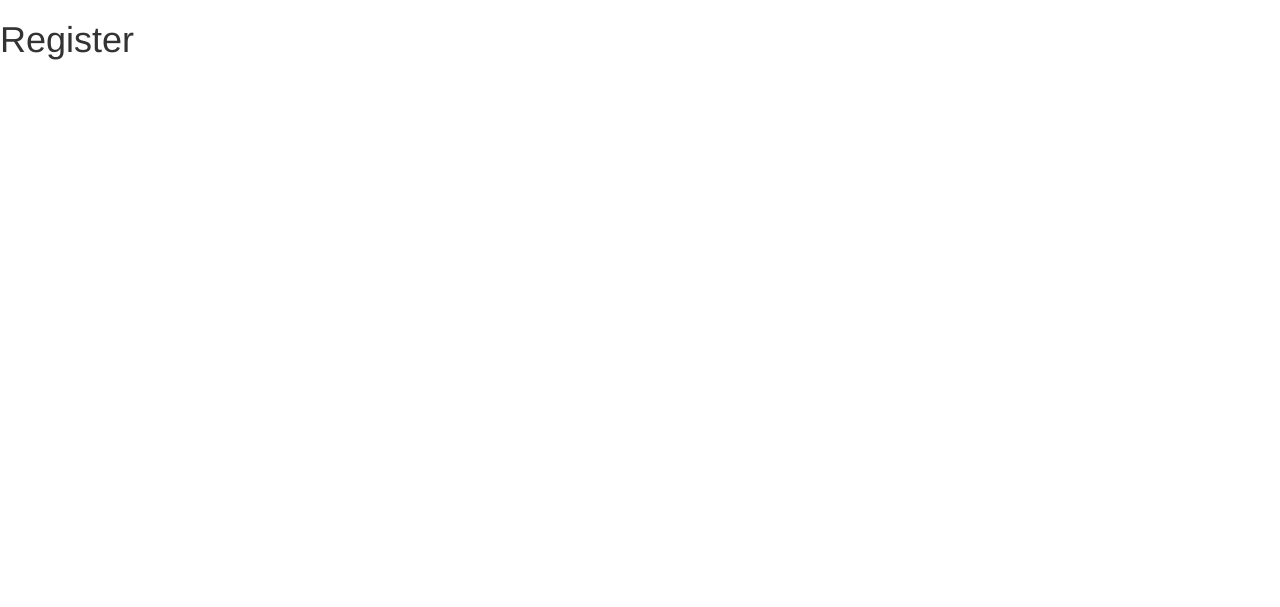
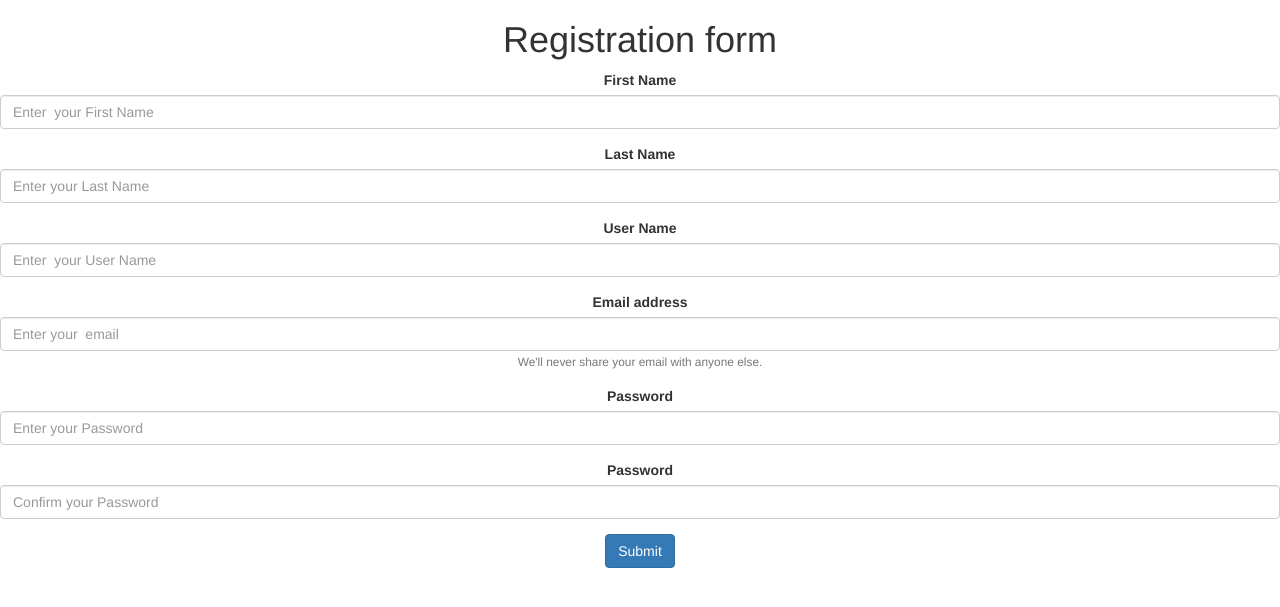
Before and after one commit to AlexGorSvami/Blog_by_flask, a Flask app: page /register/ in a window 1280 px wide. Before the commit the part shown is almost empty. Shown: the top 607 px of the page. Run offline with Flask 3, Linux system fonts and the light colour scheme; some libraries are stand-ins or nearby versions.

Commit message:
Created registration functional

```diff
--- a/app.py
+++ b/app.py
@@ -1,10 +1,20 @@
-from flask import Flask, render_template
+from flask import Flask, render_template, flash, session, request, redirect
 from flask_bootstrap import Bootstrap
+import  yaml, os
+from flask_mysqldb import MySQL
+from werkzeug.security import generate_password_hash, check_password_hash
 
 app = Flask(__name__)
 Bootstrap(app)
 
-@app.route('/')
+db = yaml.full_load(open('db.yaml'))
+app.config['MYSQL_HOST'] = db['mysql_host']
+app.config['MYSQL_USER'] = db['mysql_user']
+app.config['MYSQL_PASSWORD'] = db['mysql_password']
+app.config['MYSQL_DB'] = db['mysql_db']
+app.config['MYSQL_CURSORCLASS'] = 'DictCursor'
+app.config['SECRET_KEY'] = os.urandom(24)
+mysql = MySQL(app)
 def index():
     return render_template('index.html')
 
@@ -39,8 +49,21 @@ def edit_blog(id):
 def delete_blog(id):
     return 'Deleted successfully'
 
-@app.route('/register/',  methods=['POST', 'GET'])
+@app.route('/register/',  methods=['GET',  'POST'])
 def register():
+    if request.method == 'POST':
+        user_inform = request.form
+        if user_inform['password'] != user_inform['confirmPassword']:
+            flash("Passwords don't match! Try again!", 'danger')
+            return render_template('register.html')
+        cursor = mysql.connection.cursor()
+        cursor.execute("INSERT INTO user(first_name, last_name, username, email, password) VALUES (%s, %s, %s, %s, %s)",
+        (user_inform['firstname'], user_inform['lastname'], user_inform['username'], user_inform['email'],
+        generate_password_hash(user_inform['password'])))
+        mysql.connection.commit()
+        cursor.close()
+        flash('Registration successful! Please enter your login!', 'success')
+        return redirect('/login/')
     return render_template('register.html')
 
 
--- /dev/null
+++ b/db.yaml
@@ -0,0 +1,4 @@
+mysql_host: 'localhost'
+mysql_user: 'root'
+mysql_password: '124012'
+mysql_db: 'blog_db'
--- a/requirements.txt
+++ b/requirements.txt
@@ -14,3 +14,5 @@ setuptools       65.5.1
 visitor          0.1.3
 Werkzeug         2.3.6
 wheel            0.38.4
+
+Flask~=2.3.2
--- a/templates/base.html
+++ b/templates/base.html
@@ -5,6 +5,15 @@ Blog
 {% endblock %}
 
 {% block content %}
-    {% block sub_content %}
-    {% endblock %}
+{% with messages = get_flashed_messages(with_categories=true)%}
+{% if messages %}
+<ul>
+    {% for category, message in messages %}
+    <li class="alert alert-{{ category }}">{{ message}}</li>
+    {% endfor %}
+</ul>
+{% endif %}
+{% endwith%}
+{% block sub_content %}
 {% endblock %}
+{% endblock %}
--- a/templates/register.html
+++ b/templates/register.html
@@ -1,4 +1,36 @@
 {% extends 'base.html' %}
 {% block sub_content %}
-<h1>Register</h1>
-{% endblock %}
+<div class="text-center">
+    <h1>Registration form</h1>
+
+    <form method="POST">
+        <div class="form-group">
+            <label for="firstname">First Name</label>
+            <input type="text" class="form-control" id="firstname" name="firstname" placeholder="Enter  your First Name">
+        </div>
+        <div class="form-group">
+            <label for="lastname">Last Name</label>
+            <input type="text" class="form-control" id="lastname" name="lastname" placeholder="Enter your Last Name">
+        </div>
+        <div class="form-group">
+            <label for="username">User Name</label>
+            <input type="text" class="form-control" id="username" name="username" placeholder="Enter  your User Name">
+        </div>
+        <div class="form-group">
+            <label for="email">Email address</label>
+            <input type="email" class="form-control" id="email" name="email" aria-describedby="emailHelp"
+                   placeholder="Enter your  email">
+            <small id="emailHelp" class="form-text text-muted">We'll never share your email with anyone else.</small>
+        </div>
+        <div class="form-group">
+            <label for="Password">Password</label>
+            <input type="password" class="form-control" id="password" name="password" placeholder="Enter your Password">
+        </div>
+             <div class="form-group">
+            <label for="confirmPassword">Password</label>
+            <input type="password" class="form-control" id="confirmPassword" name="confirmPassword" placeholder="Confirm your Password">
+        </div>
+        <button type="submit" class="btn btn-primary">Submit</button>
+    </form>
+
+    {% endblock %}
```
